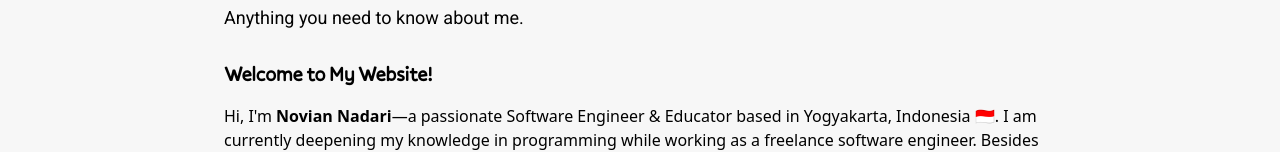
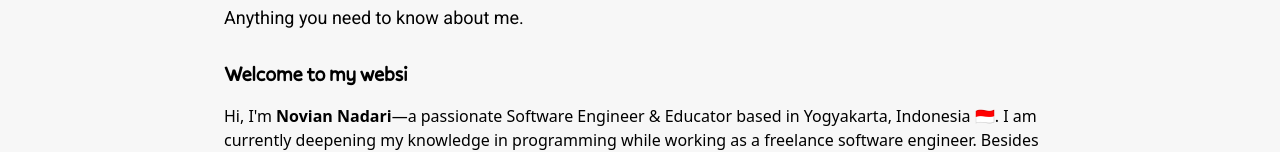
Before and after one commit to novskidev/novskidev.cloud, a Next.js app: page /about in a window 1280 px wide. Shown: the part 140-292 px from the top of the page. Built offline with nearby package versions, Linux system fonts and the light colour scheme.

Commit message:
feat(adding writing effect)

```diff
--- a/app/about/page.tsx
+++ b/app/about/page.tsx
@@ -1,24 +1,41 @@
+"use client";
+
 import Link from "next/link";
 import Image from "next/image";
 import profilPic from "../../public/images/5-29-removebg-preview.png"
+import { Typewriter } from "react-simple-typewriter";
+
 
 export default function AboutPage() {
     return (
         <section className="w-8/12">
             <article className="mt-7 flex-wrap w-full items-center">
-                <h1 className="font-bold font-pally text-xl">Welcome to My Website!</h1>
-                <p className="my-4">Hi, I&apos;m <span className="font-bold text-[text-align:justify]">Novian Nadari</span>—a passionate Software Engineer & Educator based in Yogyakarta, Indonesia 🇮🇩. I am currently deepening my knowledge in programming while working as a freelance software engineer. Besides coding, I dedicate my time to teaching at an elementary school, sharing knowledge, and inspiring young minds.
+                <h1 className="font-bold font-pally text-black text-xl dark:text-white">
+                <Typewriter
+        words={[
+          "Thanks for reaching me!",
+          "Welcome to my website!",
+        ]}
+        loop={1}
+        cursor
+        cursorStyle=""
+        typeSpeed={100}
+        deleteSpeed={50}
+        delaySpeed={0}
+      />
+                </h1>
+                <p className="my-4 dark:text-white">Hi, I&apos;m <span className="font-bold text-[text-align:justify]">Novian Nadari</span>—a passionate Software Engineer & Educator based in Yogyakarta, Indonesia 🇮🇩. I am currently deepening my knowledge in programming while working as a freelance software engineer. Besides coding, I dedicate my time to teaching at an elementary school, sharing knowledge, and inspiring young minds.
 
 With a strong interest in technology and education, I love building software solutions that make an impact. I also enjoy contributing to the open-source community and continuously learning new things to grow as a developer.</p>
             <div className="my-4 flex w-full justify-between items-center">
             <Image src={profilPic} alt="Profile Picture" width={200} height={100} className="hidden sm:block -mt-[70px]  object-cover rounded-full" />
-             <p className="w-full md:w-1/2">Glad to have you here! 🎉 On this website, I share various <Link href={`/articles`} className="font-semibold underline">Articles</Link>   related to technology, programming, and my personal experiences. You can also explore some of my open-source <Link href={`/projects`} className="font-semibold underline">Projects</Link> and see what I’ve been working on.
+             <p className="w-full md:w-1/2 dark:text-white">Glad to have you here! 🎉 On this website, I share various <Link href={`/articles`} className="font-semibold underline">Articles</Link>   related to technology, programming, and my personal experiences. You can also explore some of my open-source <Link href={`/projects`} className="font-semibold underline">Projects</Link> and see what I’ve been working on.
 
 Feel free to connect, explore, and let&apos;s build something great together! 🚀</p>
 
             </div>
-            <h1 className="font-bold font-pally text-xl mt-9">📩 Get in Touch!</h1>
-            <p className="mt-4">Send me an email <span><Link href="mailto:novskidev@gmail.com" className="font-semibold underline">novskidev@gmail.com</Link></span> to say hi, or connect via the socials.</p>
+            <h1 className="font-bold font-pally text-xl mt-9 dark:text-white">📩 Get in Touch!</h1>
+            <p className="mt-4 dark:text-white">Send me an email <span><Link href="mailto:novskidev@gmail.com" className="font-semibold underline ">novskidev@gmail.com</Link></span> to say hi, or connect via the socials.</p>
             </article>
         </section>
     );
--- a/package.json
+++ b/package.json
@@ -13,7 +13,8 @@
     "lucide-react": "^0.475.0",
     "next": "15.1.7",
     "react": "^19.0.0",
-    "react-dom": "^19.0.0"
+    "react-dom": "^19.0.0",
+    "react-simple-typewriter": "^5.0.1"
   },
   "devDependencies": {
     "@eslint/eslintrc": "^3",
```
Also changed, not shown: 1 other file (tests, documents, lock files or other folders).
